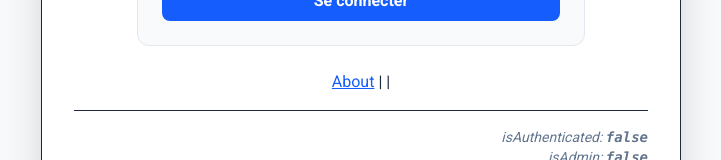
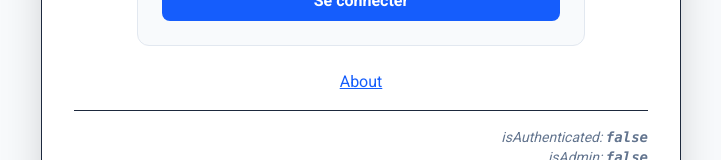
Before and after one commit to GrCOTE7/pyproject_template, a React (Vite) app in the folder frontend/: page / in a window 1280 px wide. Shown: the part 370-530 px from the top of the page, without its empty margins (279-1000 px from the left). Built offline with nearby package versions, Linux system fonts and the light colour scheme; no server answers.

Commit message:
Monitoring link only for local dev

```diff
--- a/frontend/src/App.jsx
+++ b/frontend/src/App.jsx
@@ -215,9 +215,10 @@ function App() {
           >
             About
           </Link>
-          {' | '}
+
           {isAuthenticated && isAdmin && (
             <span className="mt-2">
+              {" | "}
               <Link
                 to="/teck"
                 className="text-blue-700 hover:text-blue-800 underline"
@@ -226,9 +227,13 @@ function App() {
               </Link>
             </span>
           )}
-          {' | '}
-          {isAuthenticated && isAdmin && (
+
+          {isAuthenticated &&
+            isAdmin &&
+            (window.location.hostname === "localhost" ||
+              window.location.hostname === "127.0.0.1") && (
               <span className="mt-2">
+                {" | "}
                 <Link
                   to="/monitoring"
                   className="text-blue-700 hover:text-blue-800 underline"
```
Lines whose indentation alone changed are shown as unchanged.
